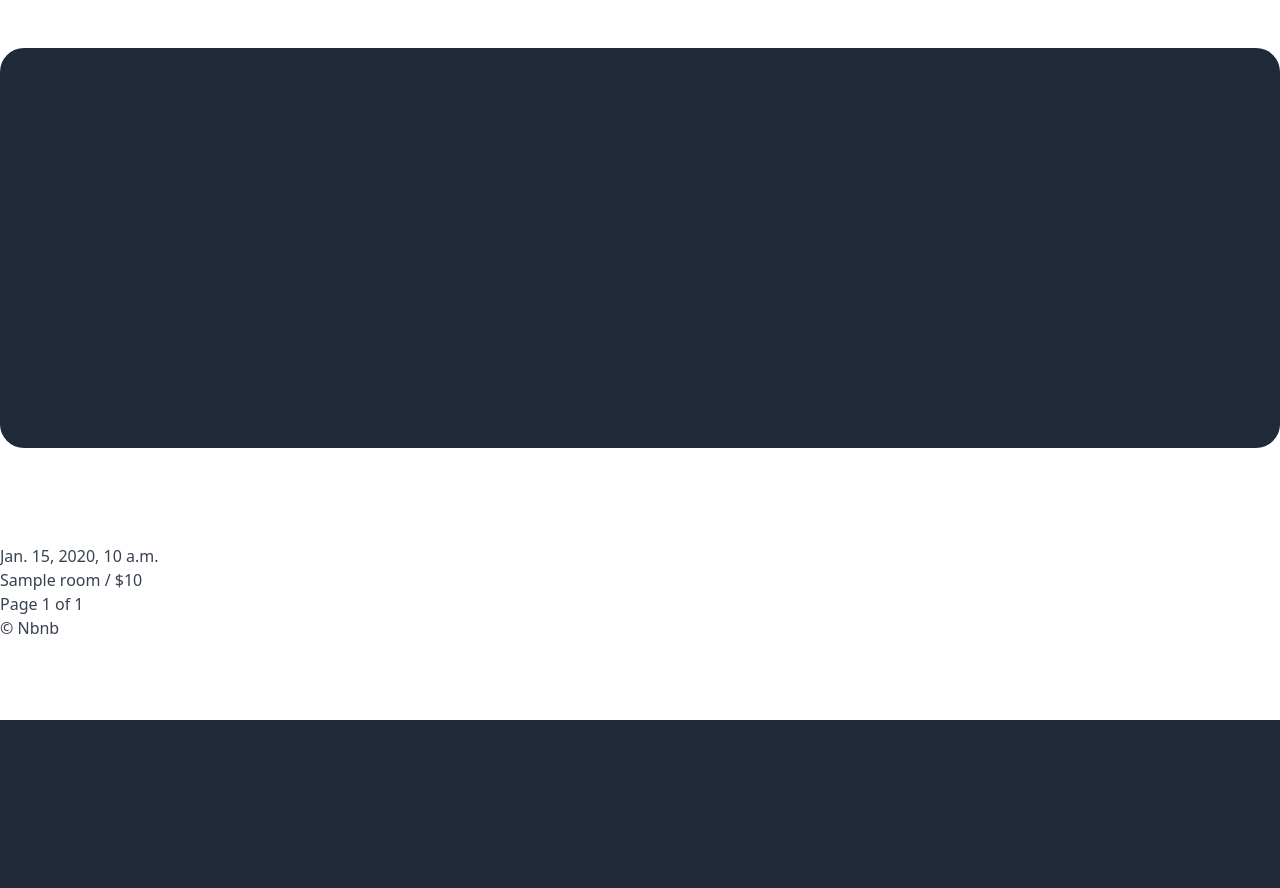
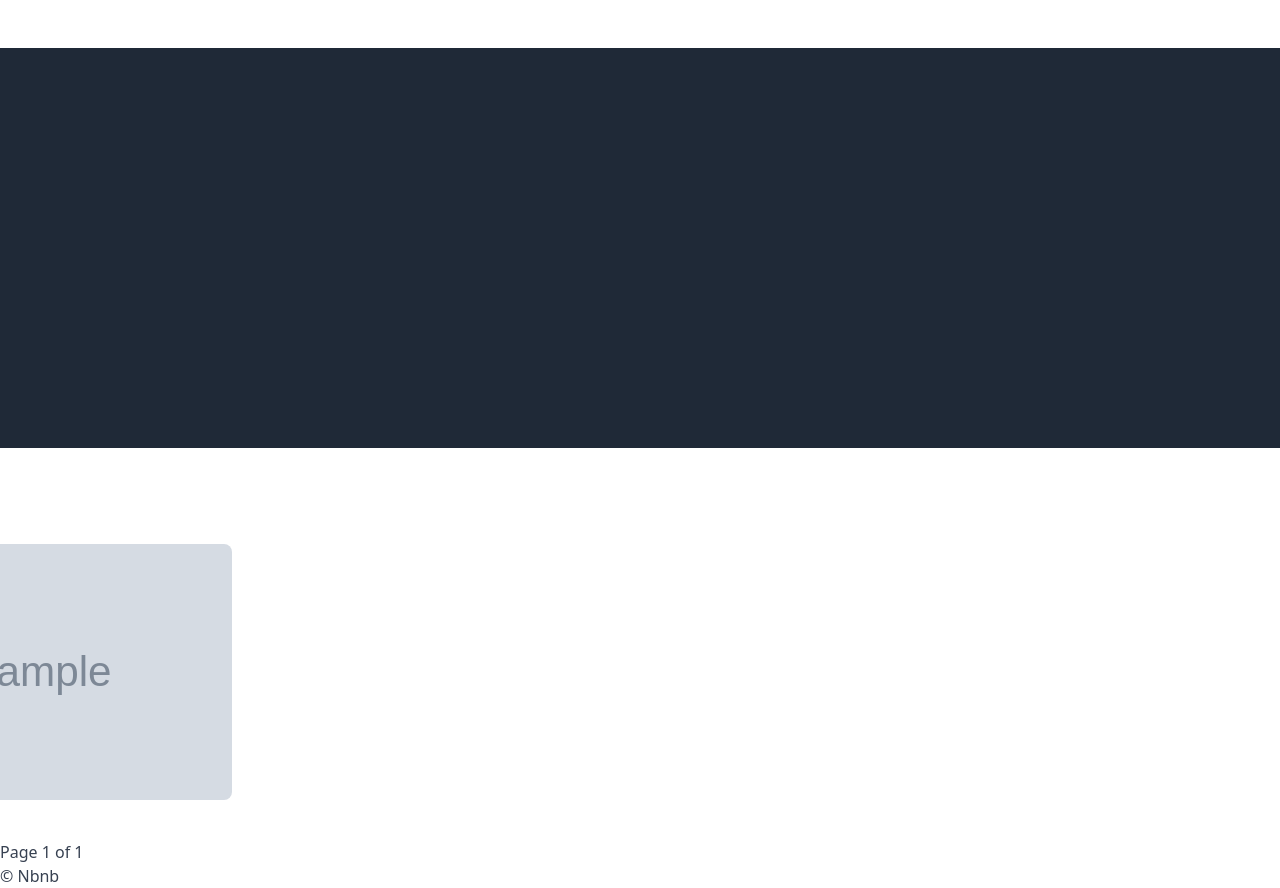
Before and after one commit to heoboseong7/airbnb-clone, a Django app: template templates/rooms/room_list.html in a window 1280 px wide; the page is wider, and only the part inside the window is pictured. Shown: the part 80-968 px from the top of that part. Before the commit the page ends 800 px from the top of that part, so only its background shows below. Run offline with Django 3.2, Linux system fonts and the light colour scheme; the template is opened without the code that fills it: most values are stand-ins (such as "Sample title", 1, 10 or a date in 2020); grey boxes marked "Sample" are stand-in pictures; style sheets or scripts are compiled from the project's sources.

Commit message:
#20.5 Room Cards part One

```diff
--- a/rooms/models.py
+++ b/rooms/models.py
@@ -103,3 +103,8 @@ class Room(core_models.TimeStampedModel):
     # 어드민 패널의 view on site에 연결된 url을 리턴
     def get_absolute_url(self):
         return reverse("rooms:detail", kwargs={"pk": self.pk})
+
+    def first_photo(self):
+        # comma를 붙이면 해당 배열의 첫 번째 원소를 받음
+        (photo,) = self.photos.all()[:1]
+        return photo.file.url
--- /dev/null
+++ b/templates/partials/room_card.html
@@ -0,0 +1,3 @@
+<div class="w-1/4 mb-10 px-2">
+    <div class="w-full h-64 bg-cover bg-center rounded-lg" style="background-image: url({{room.first_photo}});"></div>
+</div>
--- a/templates/rooms/room_list.html
+++ b/templates/rooms/room_list.html
@@ -5,16 +5,13 @@
 {% endblock page_title %}
 
 {% block content %}
-    <div class="container rounded-xl mx-auto bg-gray-800 h-50vh mt-32 mb-24">
-
+    <div class="max-w-screen-2xl mx-auto">
+        <div class="rounded-xl bg-gray-800 h-50vh -mx-40 mt-32 mb-24 bg-cover bg-center"></div>
+            <div class="flex flex-wrap -mx-40">
+                {% for room in rooms %}
+                    {% include "partials/room_card.html" with room=room %}
+                {% endfor %}
             </div>
-    {{now}}
-    {% for room in rooms %}
-        <h3>
-            <a href="{% url "rooms:detail" room.pk %}">
-                {{room.name}} / ${{room.price}}
-        </h3>
-    {% endfor %}
             <h5>
             {% if page_obj.has_previous %}
                 <a href="?page={{page_obj.previous_page_number}}">Previous</a>
@@ -26,4 +23,6 @@
                 <a href="?page={{page_obj.next_page_number}}">Next</a>
             {% endif %}
             </h5>
+    </div>
+
 {% endblock content %}
```
Lines whose indentation alone changed are shown as unchanged.
